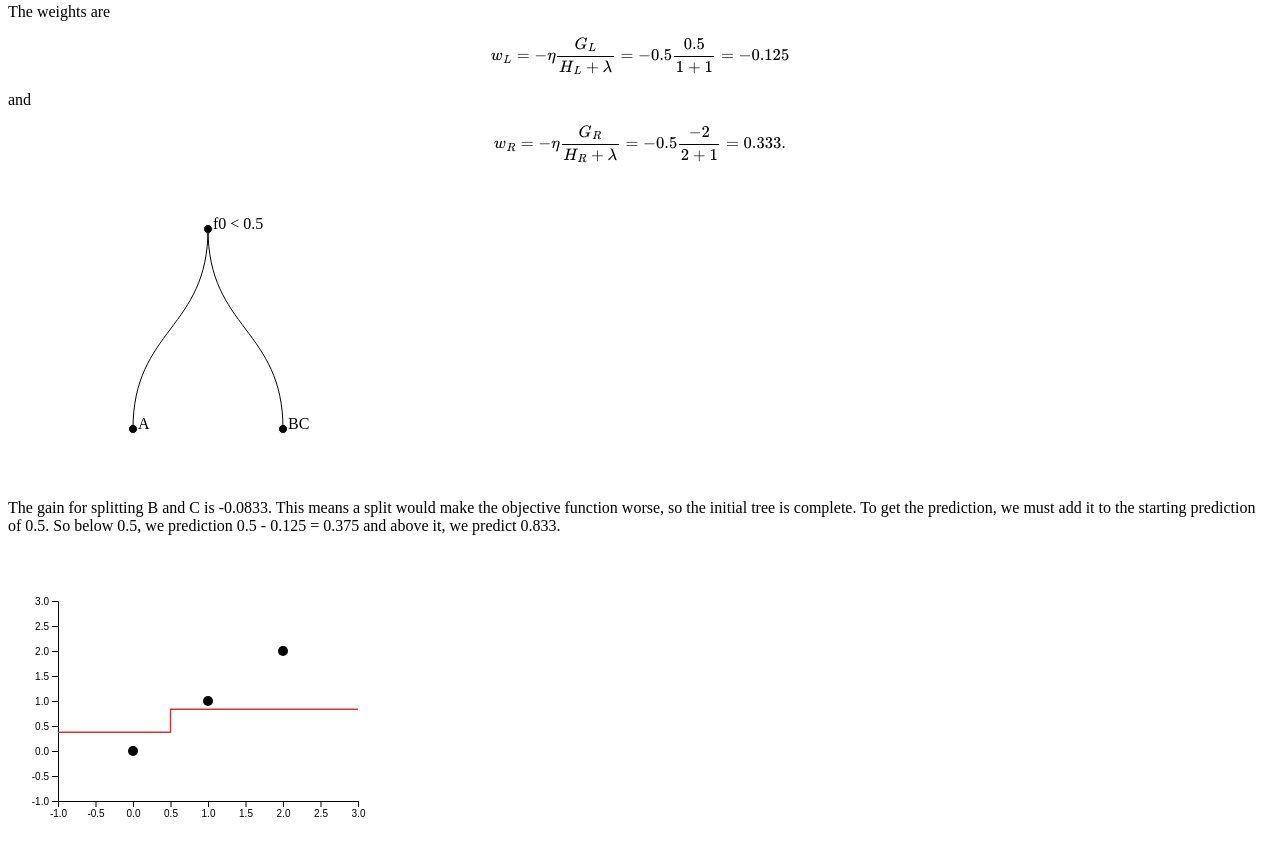
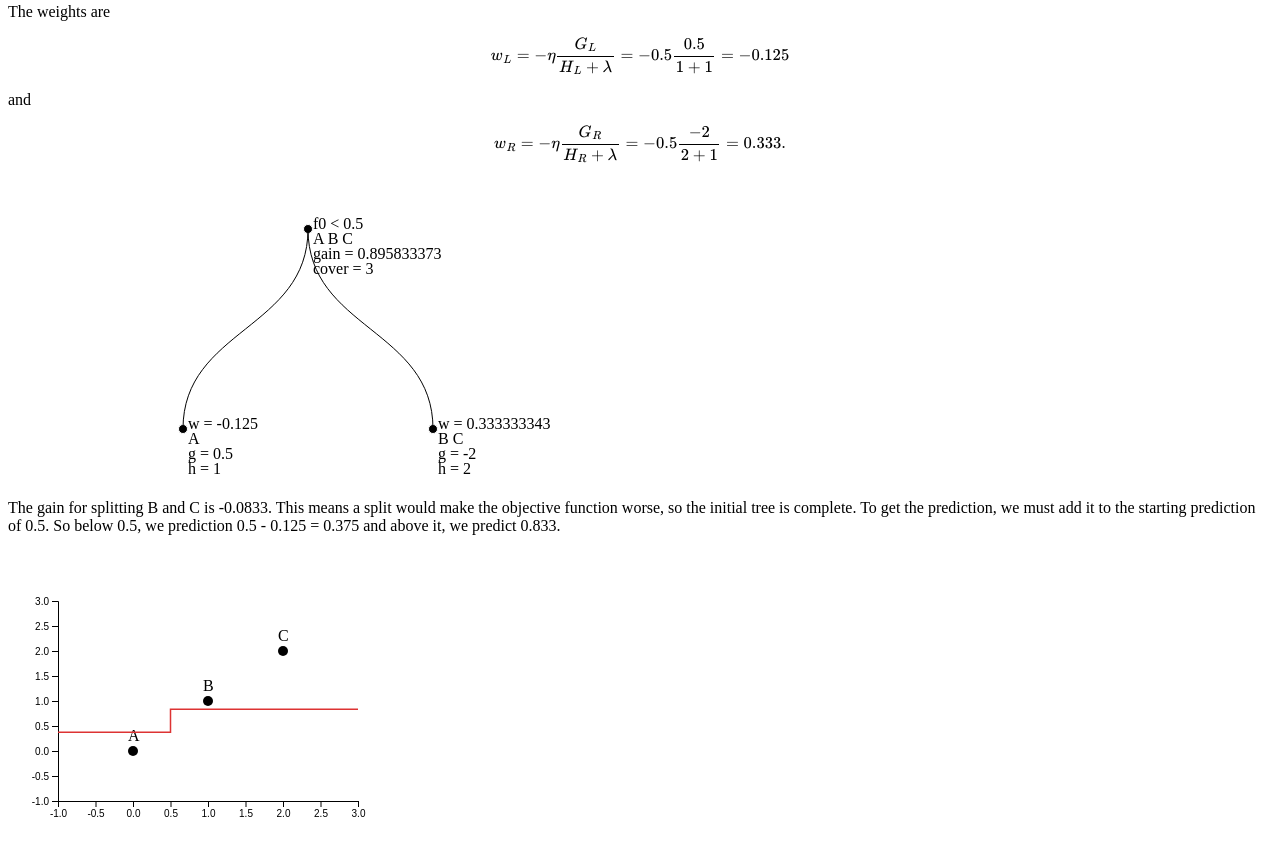
Before and after one commit to davidsheffield/ml_explain, a plain HTML site: page trees/xgboost.html in a window 1280 px wide. Shown: the part 2424-3280 px from the top of the page. Drawn offline with nearby package versions, Linux system fonts and the light colour scheme.

Commit message:
Add stats to trees

```diff
--- a/trees/xgboost.html
+++ b/trees/xgboost.html
@@ -38,13 +38,20 @@
       .call(d3.axisLeft(yScale));
 
       // Training data
-      svg.selectAll(".dot")
+      var data_point = svg.selectAll(".data_point")
       .data(data)
-      .enter().append("circle") // Uses the enter().append() method
-      .attr("class", "dot") // Assign a class for styling
-      .attr("cx", function(d) { return xScale(d.x) })
-      .attr("cy", function(d) { return yScale(d.y) })
-      .attr("r", 5);
+      .enter().append("g")
+      data_point.append("circle")
+      .attr("class", "data_point")
+      .attr("r", 5)
+      .attr("cx", function(d) { return xScale(d.x); })
+      .attr("cy", function(d) { return yScale(d.y); })
+      data_point.append("text")
+      .text(function(d) { return d.ID; })
+      .attr("x", function(d) { return xScale(d.x); })
+      .attr("dx", -5)
+      .attr("y", function(d) { return yScale(d.y); })
+      .attr("dy", -10);
 
       // Prediction
       svg.append("path")
@@ -61,7 +68,7 @@
     // Tree plot
     var tree_plot = function (id, data) {
       var margin = {top: 50, right: 50, bottom: 50, left: 50}
-      , width = 400 - margin.left - margin.right
+      , width = 600 - margin.left - margin.right
       , height = 300 - margin.top - margin.bottom;
 
       var svg = d3.select(id)
@@ -86,10 +93,52 @@
       .attr("cx", function(d) { return d.x; })
       .attr("cy", function(d) { return d.y; });
       node.append("text")
-      .text(function(d){return d.data.name;})
+      .text(function(d) {
+              if (d.data.leaf) {
+                return "w = " + d.data.weight;
+              } else {
+                return d.data.condition;
+              }
+            })
       .attr("x", function(d) { return d.x; })
       .attr("dx", 5)
       .attr("y", function(d) { return d.y; });
+      node.append("text")
+      .text(function(d) {
+              var contents = "";
+              for (i = 0; i < d.data.observations.length; ++i) {
+                contents += d.data.observations[i] + " ";
+              }
+              return contents;
+            })
+      .attr("x", function(d) { return d.x; })
+      .attr("dx", 5)
+      .attr("y", function(d) { return d.y; })
+      .attr("dy", 15);
+      node.append("text")
+      .text(function(d) {
+              if (d.data.leaf) {
+                return "g = " + d.data.gradient;
+              } else {
+                return "gain = " + d.data.gain;
+              }
+            })
+      .attr("x", function(d) { return d.x; })
+      .attr("dx", 5)
+      .attr("y", function(d) { return d.y; })
+      .attr("dy", 30);
+      node.append("text")
+      .text(function(d) {
+              if (d.data.leaf) {
+                return "h = " + d.data.Hessian;
+              } else {
+                return "cover = " + d.data.cover;
+              }
+            })
+      .attr("x", function(d) { return d.x; })
+      .attr("dx", 5)
+      .attr("y", function(d) { return d.y; })
+      .attr("dy", 45);
 
       // Links
       svg.selectAll(".link")
@@ -209,9 +258,11 @@
     <p>Unless otherwise specified by the parameter <code>base_score</code>, the prediction begins at 0.5.</p>
     <div id="mse_initial_pred"></div>
     <script>
-      var data = [{"x": 0, "y": 0}, {"x": 1, "y": 1}, {"x": 2, "y": 2}]
+      var data_mse = [{"ID": "A", "x": 0, "y": 0},
+                      {"ID": "B", "x": 1, "y": 1},
+                      {"ID": "C", "x": 2, "y": 2}]
       var pred = [{"x": -1, "y": 0.5}, {"x": 3, "y": 0.5}]
-      pred_plot("#mse_initial_pred", data, pred)
+      pred_plot("#mse_initial_pred", data_mse, pred)
     </script>
     <h3>Tree 0</h3>
     <p>XGBoost sorts the features and searches for the split with the most gain, where
@@ -280,68 +331,137 @@
     <div id="mse_tree0"></div>
     <script>
       var data = {
-        "name": "f0 < 0.5",
+        "condition": "f0 < 0.5",
+        "leaf": false,
+        "observations": ["A", "B", "C"],
+        "gain": 0.895833373,
+        "cover": 3,
         "children": [
-          {"name": "A",
-           "type": "yes"},
-          {"name": "BC",
-           "type": "no"}]};
+          {"leaf": true,
+           "name": "A",
+           "direction": "yes",
+           "observations": ["A"],
+           "gradient": 0.5,
+           "Hessian": 1,
+           "weight": -0.125,
+           "cover":1},
+          {"leaf": true,
+           "name": "BC",
+           "direction": "no",
+           "observations": ["B", "C"],
+           "gradient": -2,
+           "Hessian": 2,
+           "weight": 0.333333343,
+           "cover": 2}]};
       tree_plot("#mse_tree0", data);
     </script>
     <p>The gain for splitting B and C is -0.0833. This means a split would make the objective function worse, so the initial tree is complete. To get the prediction, we must add it to the starting prediction of 0.5. So below 0.5, we prediction 0.5 - 0.125 = 0.375 and above it, we predict 0.833.</p>
     <div id="mse_tree0_pred"></div>
     <script>
-      var data = [{"x": 0, "y": 0}, {"x": 1, "y": 1}, {"x": 2, "y": 2}]
       var pred = [{"x": -1, "y": 0.375}, {"x": 0.5, "y": 0.375}, {"x": 0.5, "y": 0.8333333}, {"x": 3, "y": 0.8333333}]
-      pred_plot("#mse_tree0_pred", data, pred)
+      pred_plot("#mse_tree0_pred", data_mse, pred)
     </script>
     <h3>Tree 1</h3>
     <p>The split with the most gain separates A and B from C. The gain is 0.465, while splitting A from B and C is 0.433. The algorithm proceeds by splitting A from B with a gain of 0.0697.</p>
     <div id="mse_tree1"></div>
     <script>
       var data = {
-        "name": "f0 < 1.5",
+        "leaf": false,
+        "condition": "f0 < 1.5",
+        "observations": ["A", "B", "C"],
+        "gain": 0.465422451,
+        "cover": 3,
         "children": [
-          {"name": "f0 < 0.5",
-           "type": "yes",
+          {"leaf": false,
+           "condition": "f0 < 0.5",
+           "direction": "yes",
+           "observations": ["A", "B"],
+           "gradient": 0.208333333,
+           "Hessian": 2,
+           "gain": 0.0697337836,
+           "cover": 2,
            "children": [
-             {"name": "A",
-              "type": "yes"},
-             {"name": "B",
-              "type": "no"}]},
-          {"name": "C",
-           "type": "no"}]};
+             {"leaf": true,
+              "name": "A",
+              "direction": "yes",
+              "observations": ["A"],
+              "gradient": 0.375,
+              "Hessian": 1,
+              "weight": -0.09375,
+              "cover": 1},
+             {"leaf": true,
+              "name": "B",
+              "direction": "no",
+              "observations": ["B"],
+              "gradient": -0.166666667,
+              "Hessian": 1,
+              "weight": 0.0416666567,
+              "cover": 1}]},
+          {"leaf": true,
+           "name": "C",
+           "direction": "no",
+           "observations": ["C"],
+           "gradient": -1.166666667,
+           "Hessian": 1,
+           "weight": 0.291666657,
+           "cover": 1}]};
       tree_plot("#mse_tree1", data);
     </script>
     <div id="mse_tree1_pred"></div>
     <script>
-      var data = [{"x": 0, "y": 0}, {"x": 1, "y": 1}, {"x": 2, "y": 2}]
       var pred = [{"x": -1, "y": 0.28125}, {"x": 0.5, "y": 0.28125}, {"x": 0.5, "y": 0.875}, {"x": 1.5, "y": 0.875}, {"x": 1.5, "y": 1.125}, {"x": 3, "y": 1.125}]
-      pred_plot("#mse_tree1_pred", data, pred)
+      pred_plot("#mse_tree1_pred", data_mse, pred)
     </script>
     <h3>Tree 2</h3>
     <p>The split with the most gain separates A and B from C again. The gain is 0.262, while splitting A from B and C is 0.244. The algorithm proceeds by splitting A from B with a gain of 0.0392.</p>
     <div id="mse_tree2"></div>
     <script>
       var data = {
-        "name": "f0 < 1.5",
+        "leaf": false,
+        "condition": "f0 < 1.5",
+        "observations": ["A", "B"],
+        "gain": 0.26180014,
+        "cover": 3,
         "children": [
-          {"name": "f0 < 0.5",
-           "type": "yes",
+          {"leaf": false,
+           "condition": "f0 < 0.5",
+           "direction": "yes",
+           "observations": ["A", "B"],
+           "gradient": 0.15625,
+           "Hessian": 2,
+           "gain": 0.0392252617,
+           "cover": 2,
            "children": [
-             {"name": "A",
-              "type": "yes"},
-             {"name": "B",
-              "type": "no"}]},
-          {"name": "C",
-           "type": "no"}]};
+             {"leaf": true,
+              "name": "A",
+              "observations": ["A"],
+              "direction": "yes",
+              "gradient": 0.28125,
+              "Hessian": 1,
+              "weight": -0.0703125,
+              "cover": 1},
+             {"leaf": true,
+              "name": "B",
+              "observations": ["B"],
+              "direction": "no",
+              "gradient": -0.125,
+              "Hessian": 1,
+              "weight": 0.03125,
+              "cover": 1}]},
+          {"leaf": true,
+           "name": "C",
+           "observations": ["C"],
+           "direction": "no",
+           "gradient": -0.875,
+           "Hessian": 1,
+           "weight": 0.21875,
+           "cover": 1}]};
       tree_plot("#mse_tree2", data);
     </script>
     <div id="mse_tree2_pred"></div>
     <script>
-      var data = [{"x": 0, "y": 0}, {"x": 1, "y": 1}, {"x": 2, "y": 2}]
       var pred = [{"x": -1, "y": 0.2109375}, {"x": 0.5, "y": 0.2109375}, {"x": 0.5, "y": 0.90625}, {"x": 1.5, "y": 0.90625}, {"x": 1.5, "y": 1.34375}, {"x": 3, "y": 1.34375}]
-      pred_plot("#mse_tree2_pred", data, pred)
+      pred_plot("#mse_tree2_pred", data_mse, pred)
     </script>
   </div>
 </body>
```
